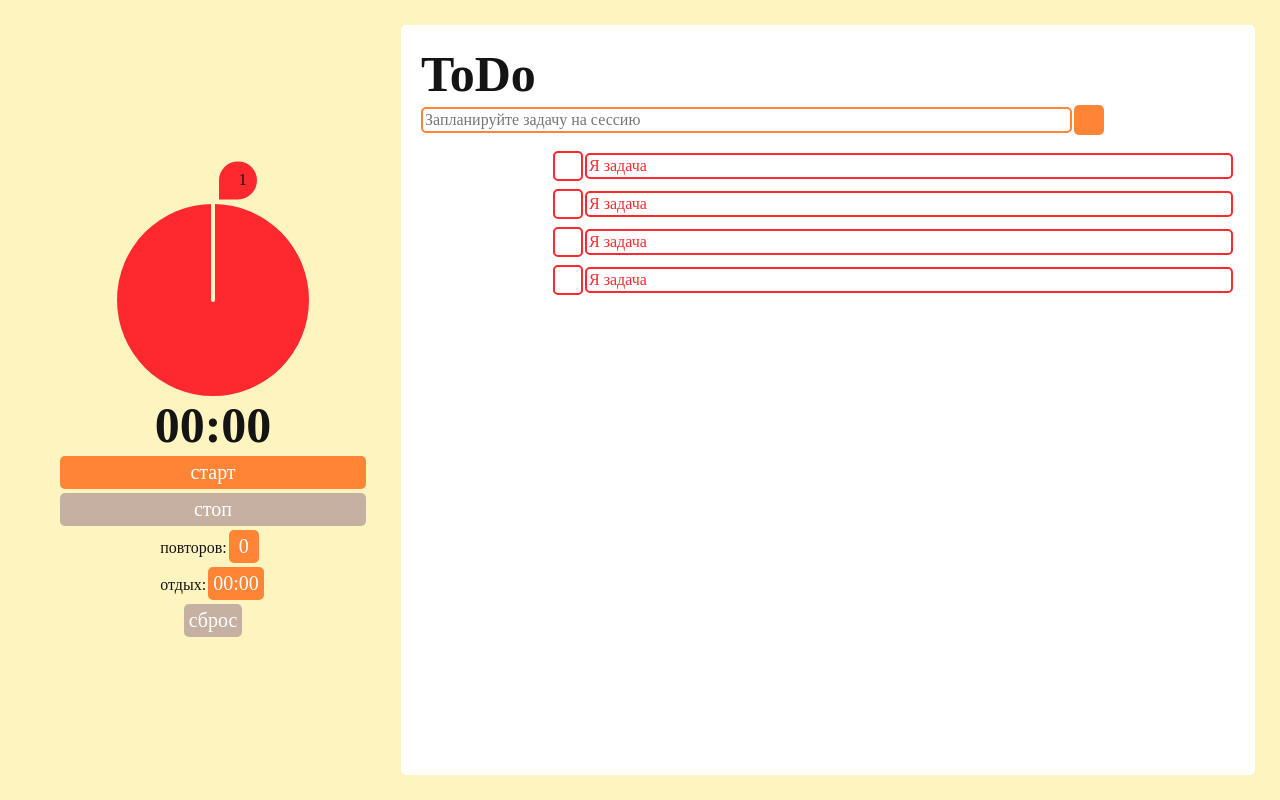
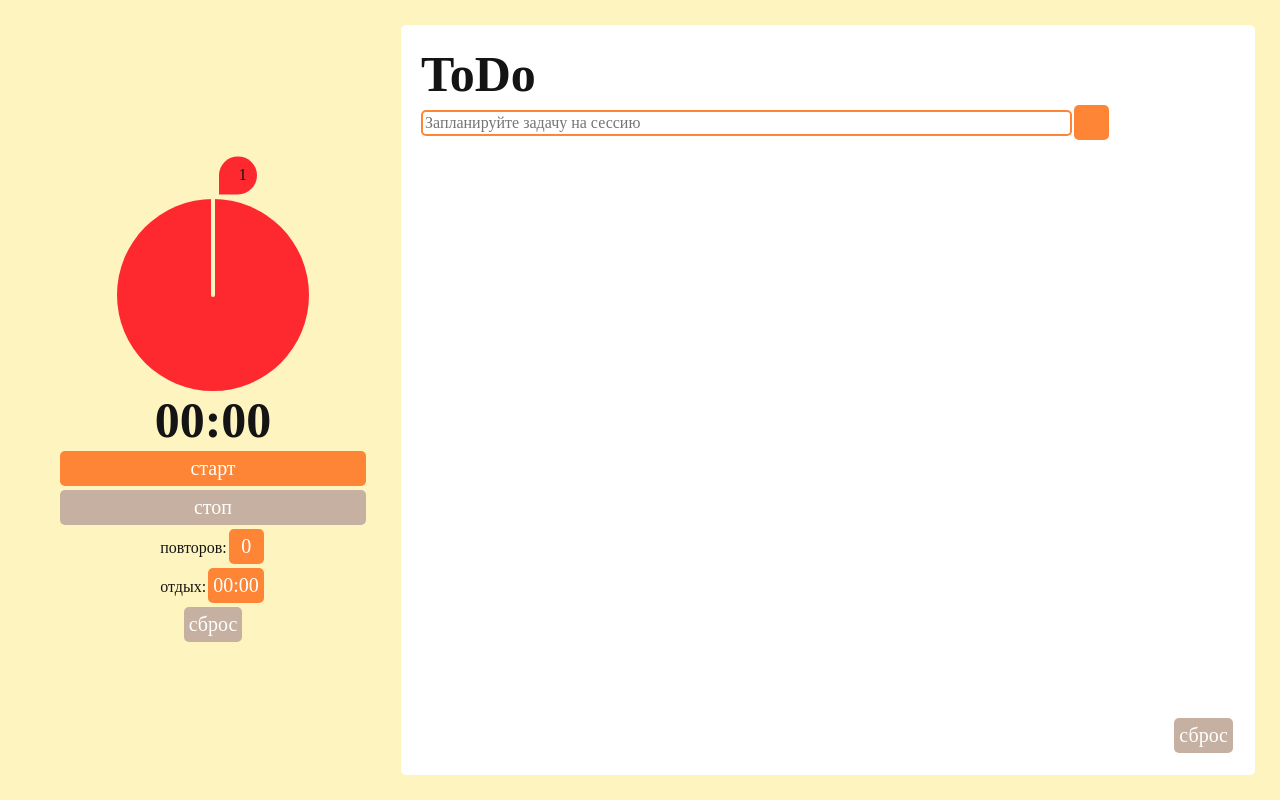
Before and after one commit to TayaPl/to-do, a React (Create React App) app: page / in a window 1280 px wide. Built offline with nearby package versions, Linux system fonts and the light colour scheme.

Commit message:
Пофиксены баги в тудушке, добавлены функции создания, удаления, сохранения в локальном хранилище задач

```diff
--- a/src/components/Task.jsx
+++ b/src/components/Task.jsx
@@ -1,23 +1,37 @@
-import React, { useState } from "react";
+import React, { useState, useEffect } from "react";
 import Button from "./UI/button/Button.jsx";
 import "../styles/Task.css";
 
-const Task = ({ children, ...props }) => {
-  const [isActive, setActive] = useState("false");
+const Task = ({ children, task, tasks, removeTask, ...props }) => {
+  const [isActive, setActive] = useState(task?.active);
+  useEffect(() => {
+    localStorage.setItem(
+      "tasks",
+      JSON.stringify(
+        tasks.map((t) => (t.id === task.id ? { ...t, active: t.active } : t))
+      )
+    );
+  }, [isActive]);
 
   const handleToggle = () => {
-    setActive(!isActive);
+    task.active = !task.active;
+    setActive(task.active);
   };
 
   return (
     <div id="task" className="task">
       <div className="task_container">
         <Button
-          classNames={(!isActive ? "task_button__active" : "") + " task_button"}
+          classNames={(isActive ? "task_button__active" : "") + " task_button"}
           onClick={handleToggle}
+          onContextMenu={(e) => {
+            removeTask(task);
+            e.preventDefault();
+            return false;
+          }}
         ></Button>
-        <div className={(!isActive ? "task_text__active" : "") + " task_text"}>
-          Я задача
+        <div className={(isActive ? "task_text__active" : "") + " task_text"}>
+          {children}
         </div>
       </div>
     </div>
--- a/src/components/TaskList.jsx
+++ b/src/components/TaskList.jsx
@@ -0,0 +1,16 @@
+import React from "react";
+import Task from "./Task";
+
+const TaskList = ({ tasks, removeTask }) => {
+  return (
+    <div id="taskList" className="taskList">
+      {tasks?.map((t) => (
+        <Task key={t.id} task={t} tasks={tasks} removeTask={removeTask}>
+          {t.task}
+        </Task>
+      ))}
+    </div>
+  );
+};
+
+export default TaskList;
--- a/src/components/Todo.jsx
+++ b/src/components/Todo.jsx
@@ -1,17 +1,41 @@
-import React from "react";
+import { React, useState, useEffect } from "react";
 import Form from "./UI/form/Form.jsx";
-import Task from "./Task.jsx";
+import Button from "./UI/button/Button.jsx";
+import TaskList from "./TaskList";
 import "../styles/Todo.css";
 
 const Todo = () => {
+  const [tasks, setTasks] = useState(
+    // [{ id: 1, task: "task", active: false },{ id: 2, task: "task2", active: true },]
+    JSON.parse(localStorage.getItem("tasks")) !== null
+      ? JSON.parse(localStorage.getItem("tasks"))
+      : []
+  );
+  useEffect(() => {
+    localStorage.setItem("tasks", JSON.stringify(tasks));
+  }, [tasks]);
+
+  const createTask = (newTask) => {
+    setTasks([newTask, ...tasks]);
+  };
+  const removeTask = (task) => {
+    setTasks(tasks.filter((t) => t.id !== task.id));
+  };
+  const resetTasks = () => {
+    setTasks([]);
+  };
+
   return (
     <div id="todo" className="todo">
       <h1>ToDo</h1>
-      <Form type="text" placeholder="Запланируйте задачу на сессию"></Form>
-      <Task />
-      <Task />
-      <Task />
-      <Task />
+      <Form create={createTask}></Form>
+      <TaskList tasks={tasks} removeTask={removeTask} />
+      <Button
+        classNames={(tasks.length > 0 ? "" : "todo__inactive") + " todo_reset"}
+        onClick={resetTasks}
+      >
+        сброс
+      </Button>
     </div>
   );
 };
--- a/src/components/UI/button/Button.module.css
+++ b/src/components/UI/button/Button.module.css
@@ -2,8 +2,8 @@
   border-radius: 5px;
   background-color: #fe8535;
   color: white;
-  min-height: 30px;
-  min-width: 30px;
+  min-height: 35px;
+  min-width: 35px;
   padding: 5px;
   margin: 2px;
   font-size: 20px;
--- a/src/components/UI/form/Form.jsx
+++ b/src/components/UI/form/Form.jsx
@@ -1,13 +1,28 @@
-import React from "react";
+import { React, useState } from "react";
 import Button from "../button/Button.jsx";
 import classses from "./Form.module.css";
 
-const Form = ({ ...props }) => {
+const Form = ({ create }) => {
+  const [task, setTask] = useState("");
+
+  const addNewTask = (e) => {
+    e.preventDefault();
+    const newTask = { id: Date.now(), task: task, active: false };
+    if (task.length > 0 && task.trim() !== "") create(newTask);
+    setTask("");
+  };
+
   return (
     <div id="form">
       <form className={classses.form_container}>
-        <input {...props} className={classses.form_input}></input>
-        <Button classNames={classses.form_button} />
+        <input
+          value={task}
+          onChange={(e) => setTask(e.target.value)}
+          type="text"
+          placeholder="Запланируйте задачу на сессию"
+          className={classses.form_input}
+        ></input>
+        <Button classNames={classses.form_button} onClick={addNewTask} />
       </form>
     </div>
   );
--- a/src/styles/Task.css
+++ b/src/styles/Task.css
@@ -25,7 +25,9 @@
   color: #c5b0a2;
   display: block;
   float: left;
+  max-width: 35px;
   margin-top: -5px;
+  margin-left: 3px;
 }
 
 .task_text__active {
--- a/src/styles/Todo.css
+++ b/src/styles/Todo.css
@@ -1,8 +1,22 @@
 .todo {
   background-color: white;
+  display: flex;
+  position: relative;
+  flex-direction: column;
   padding: 20px;
   margin: 5px;
   border-radius: 5px;
   min-width: 70%;
   align-self: stretch;
+  overflow: hidden;
 }
+.todo_reset {
+  position: absolute;
+  justify-content: flex-end;
+  position: absolute;
+  bottom: 20px;
+  right: 20px;
+}
+.todo__inactive {
+  background-color: #c5b0a2;
+}
```
